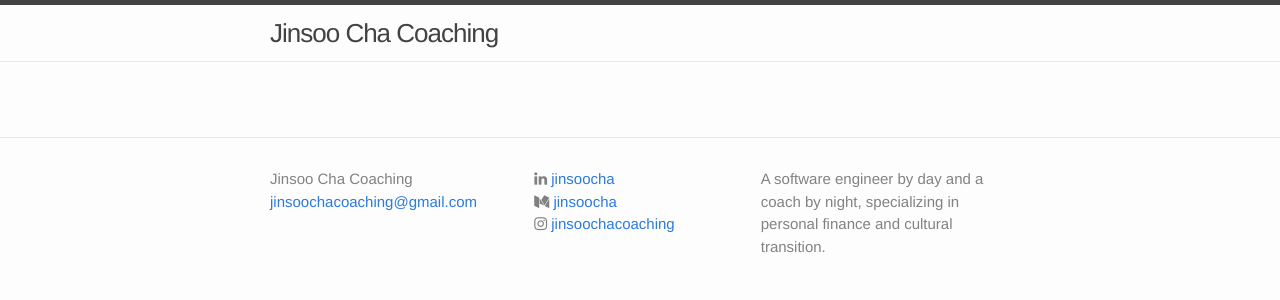
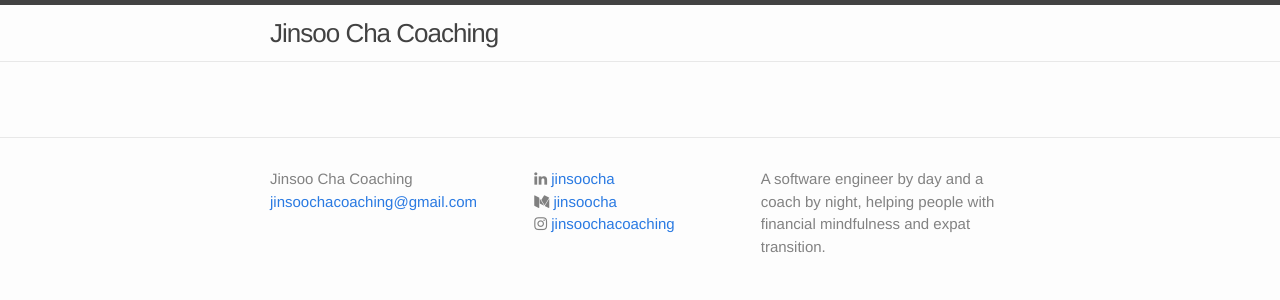
Before and after one commit to jinsoocha/jinsoocha.github.io, a Jekyll site: the page built from index.html, in a window 1280 px wide. Shown: the top 300 px of the page. Built offline with Jekyll 4.4.1, drawn with Linux system fonts in a browser that asks for light colours; nearby versions of some CDN libraries.

Commit message:
Update _config.yml

```diff
--- a/_config.yml
+++ b/_config.yml
@@ -9,7 +9,7 @@
 title: Jinsoo Cha Coaching
 email: jinsoochacoaching@gmail.com
 description: > # this means to ignore newlines until "baseurl:"
-  A software engineer by day and a coach by night, specializing in personal finance and cultural transition.
+  A software engineer by day and a coach by night, helping people with financial mindfulness and expat transition.
 baseurl: "" # the subpath of your site, e.g. /blog
 url: "jinsoocha.github.io" # the base hostname & protocol for your site
 
```
